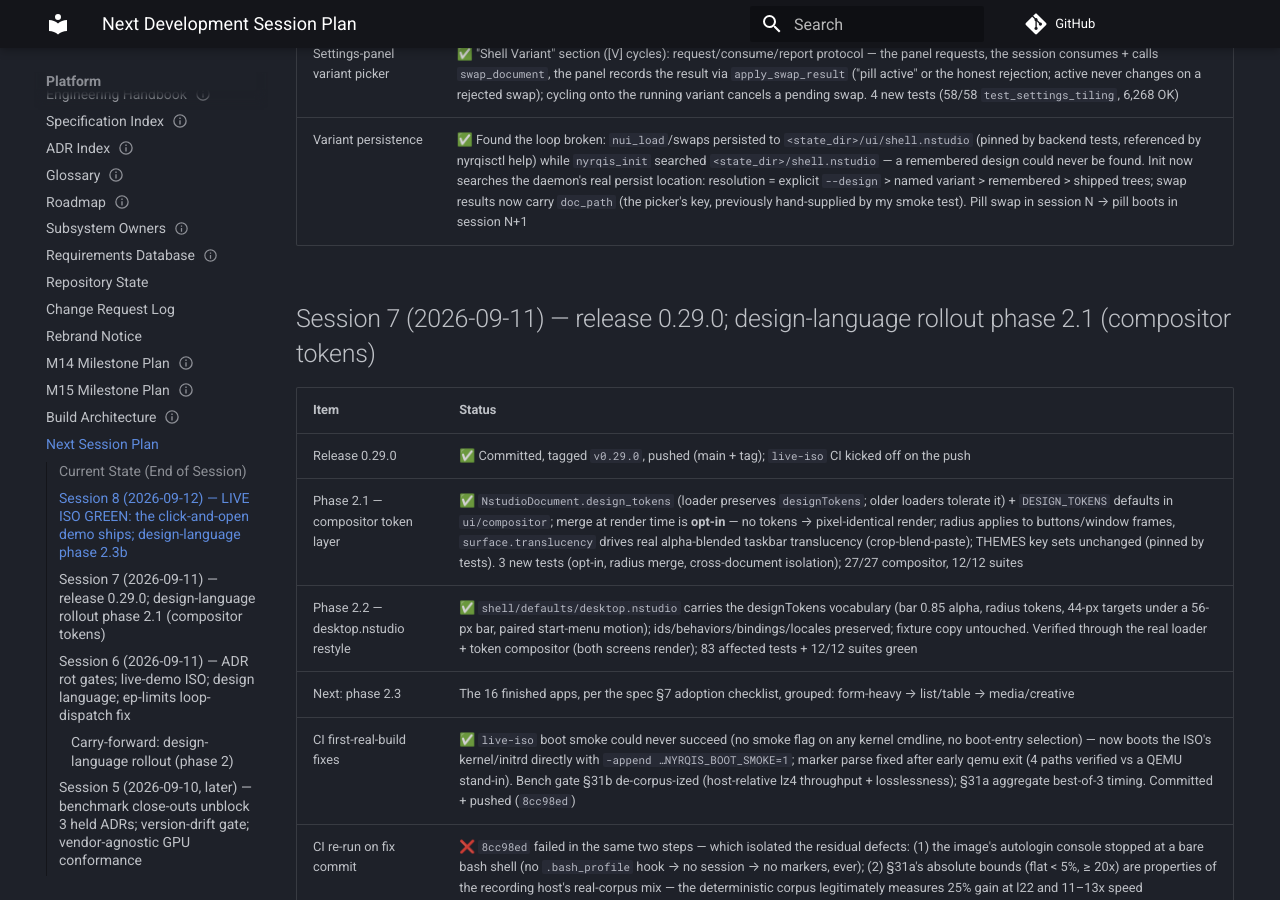
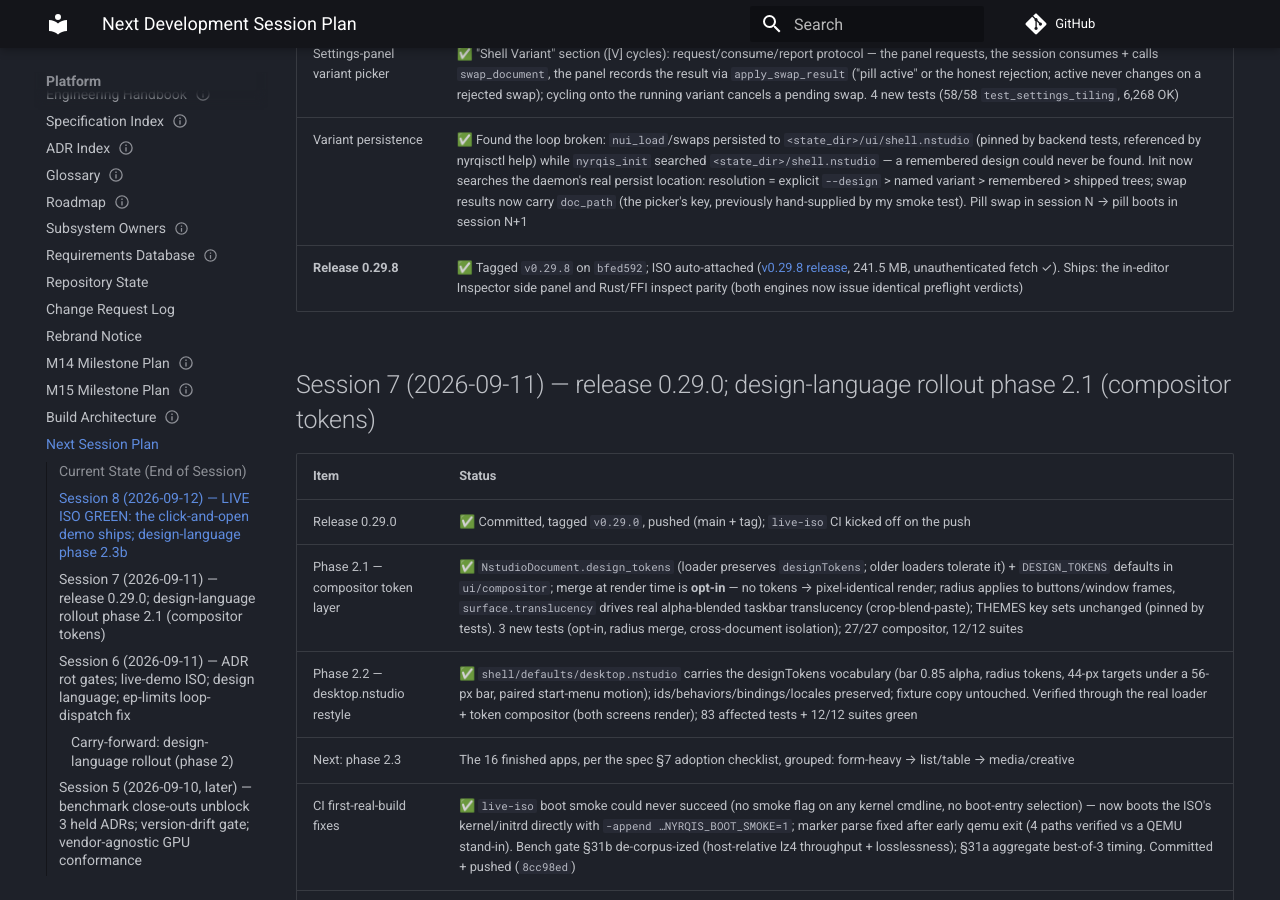
Before and after one commit to Myco-mycelium/Nythera, an MkDocs documentation site: the page built from docs/00-platform/NEXT_SESSION_PLAN.md, in a window 1280 px wide and 900 px high, scrolled down 4217 px. Built offline with MkDocs 1.6.1 and Material for MkDocs 9.7.7, drawn with Linux system fonts in a browser that asks for light colours; comment, search, counter and statistics services are not loaded.

Commit message:
Record v0.29.8 release in the plan

```diff
--- a/docs/00-platform/NEXT_SESSION_PLAN.md
+++ b/docs/00-platform/NEXT_SESSION_PLAN.md
@@ -69,6 +69,7 @@ date: 2026-09-10
 | Hot-swap into the live session | ✅ `NyforgeBridge.swap_document(path)`: preflight before teardown (target validated via Inspector verdict + gate; broken target keeps the session and names both docs); watch path follows the swap; `swap`/`swap_failed` events. Try-the-pill-without-restart is now a single call. 4 polarities pinned (22/22 `test_nyforge_inspect`, 6,264 OK) |
 | Settings-panel variant picker | ✅ "Shell Variant" section ([V] cycles): request/consume/report protocol — the panel requests, the session consumes + calls `swap_document`, the panel records the result via `apply_swap_result` ("pill active" or the honest rejection; active never changes on a rejected swap); cycling onto the running variant cancels a pending swap. 4 new tests (58/58 `test_settings_tiling`, 6,268 OK) |
 | Variant persistence | ✅ Found the loop broken: `nui_load`/swaps persisted to `<state_dir>/ui/shell.nstudio` (pinned by backend tests, referenced by nyrqisctl help) while `nyrqis_init` searched `<state_dir>/shell.nstudio` — a remembered design could never be found. Init now searches the daemon's real persist location: resolution = explicit `--design` > named variant > remembered > shipped trees; swap results now carry `doc_path` (the picker's key, previously hand-supplied by my smoke test). Pill swap in session N → pill boots in session N+1 |
+| **Release 0.29.8** | ✅ Tagged `v0.29.8` on `bfed592`; ISO auto-attached ([v0.29.8 release](https://github.com/Myco-mycelium/Nythera/releases/tag/v0.29.8), 241.5 MB, unauthenticated fetch ✓). Ships: the in-editor Inspector side panel and Rust/FFI inspect parity (both engines now issue identical preflight verdicts) |
 
 ## Session 7 (2026-09-11) — release 0.29.0; design-language rollout phase 2.1 (compositor tokens)
 
```
